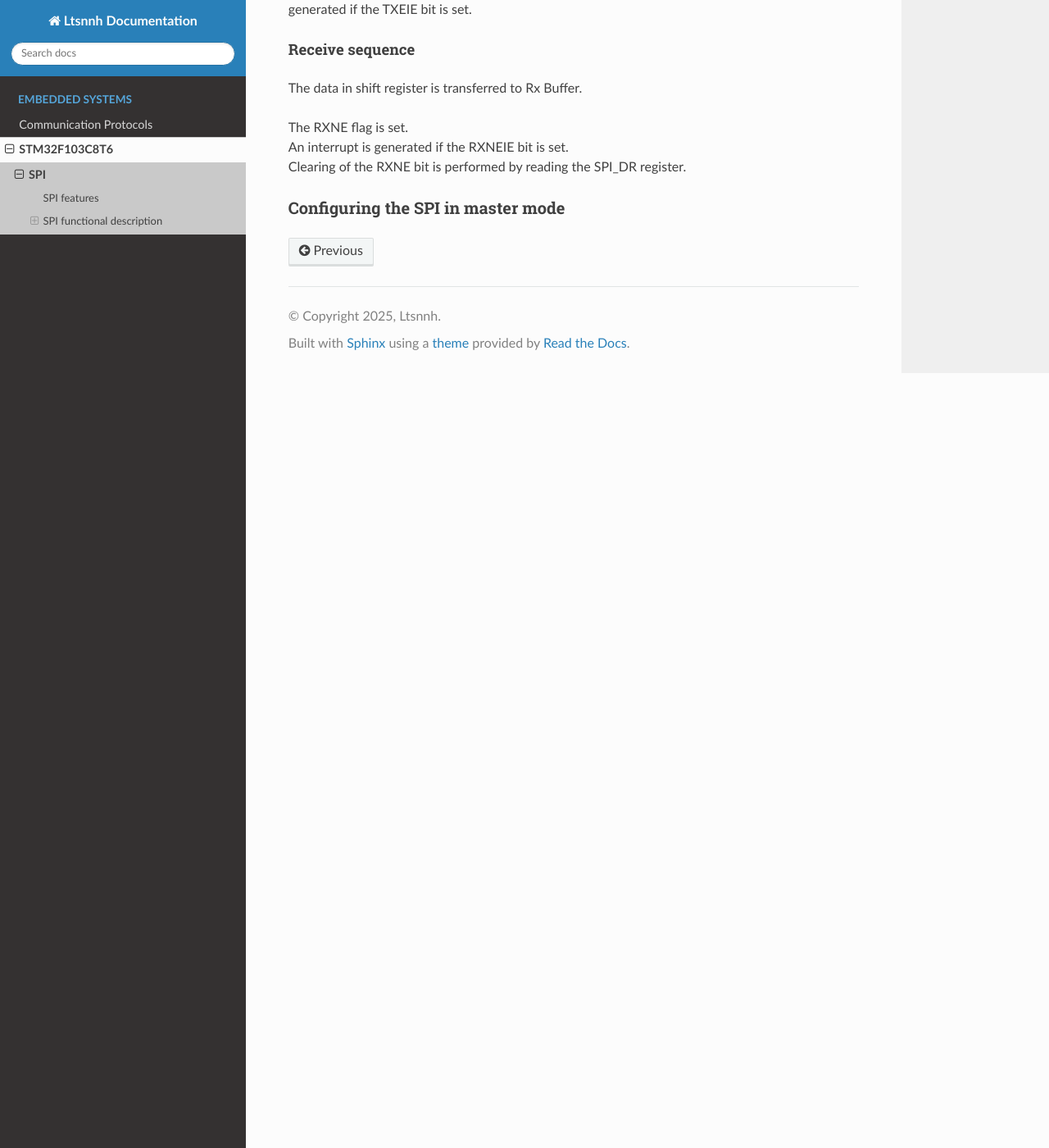
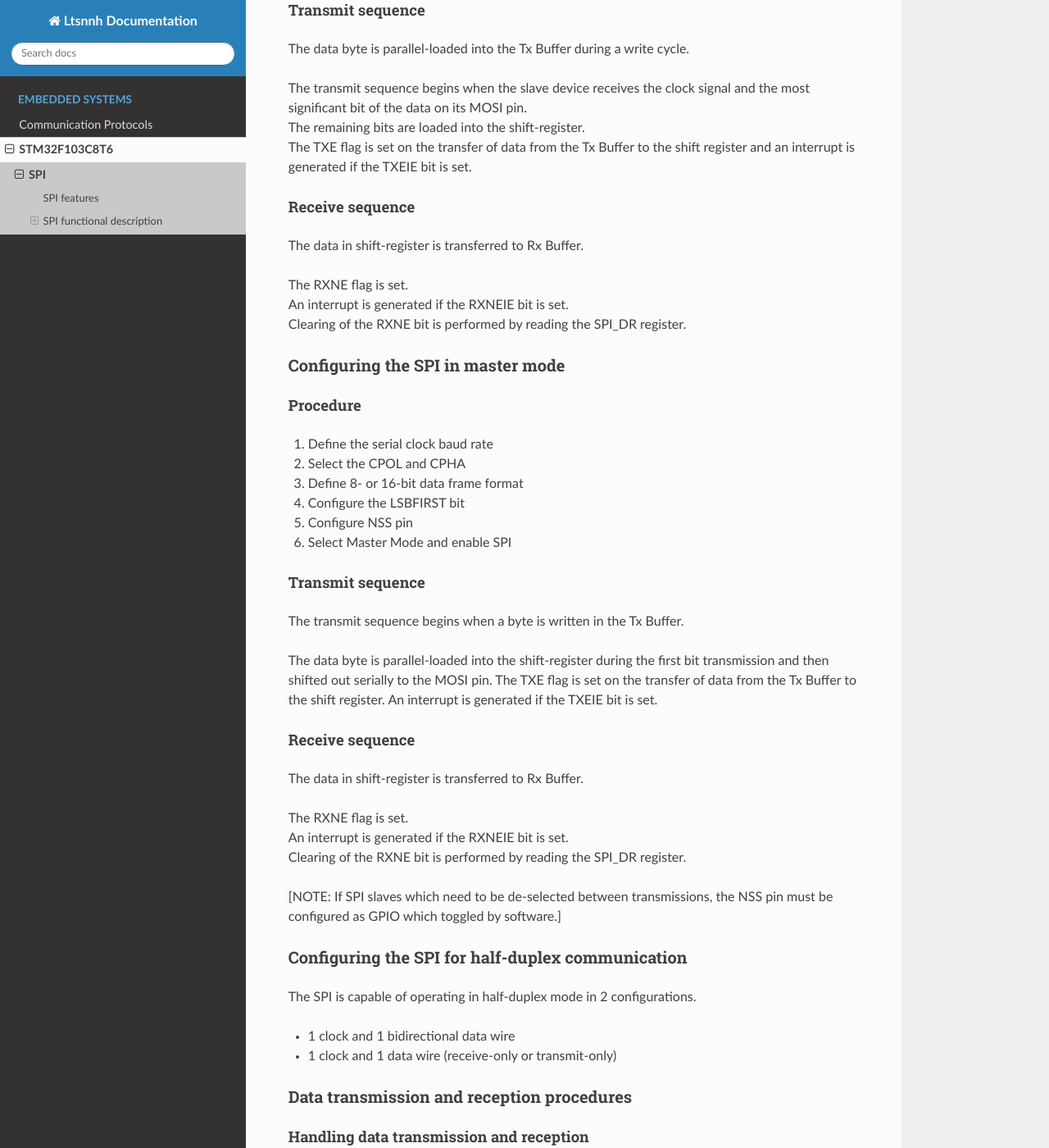
Before and after one commit to ltsnnh/documentation, a Sphinx documentation site: the page built from docs/source/stm32f103c8t6/spi.md, in a window 1280 px wide and 1400 px high, scrolled down 2676 px. Shown: the whole window at 82% size. Built offline with Sphinx 7.4.7 and the Read the Docs theme 3.1.0, drawn with Linux system fonts in a browser that asks for light colours; some of the changed text lies outside the part shown.

Commit message:
finish stm32/spi

```diff
--- a/docs/source/stm32f103c8t6/spi.md
+++ b/docs/source/stm32f103c8t6/spi.md
@@ -31,19 +31,19 @@
 </p>
 
 Usually, the SPI is connected to external devices through four pins:
-- **MISO**: Master In / Slave Out data.
-- **MOSI**: Master Out / Slave In data.
-- **SCK**: Serial Clock output for SPI masters and input for SPI slaves.
-- **NSS**: Slave select.
+- **MISO**: Master In / Slave Out data
+- **MOSI**: Master Out / Slave In data
+- **SCK**: Serial Clock output for SPI masters and input for SPI slaves
+- **NSS**: Slave select
 
 ### General
 
 #### Slave select (NSS) pin management
 
-- **Software NSS management**: The slave select information is driven internally, the external NSS pin remains free.
+- **Software NSS management**: The slave select information is driven internally, the external NSS pin remains free
 - **Hardware NSS management**
-    - **NSS output enabled**: only master mode.
-    - **NSS output disabled**: multimaster capability for devices operating in master mode and classic slave mode.
+    - **NSS output enabled**: only master mode
+    - **NSS output disabled**: multimaster capability for devices operating in master mode and classic slave mode
 
 #### Clock phase and clock polarity
 
@@ -62,6 +62,14 @@
 
 ### Configuring the SPI in slave mode
 
+#### Procedure
+
+1. Define 8- or 16-bit data frame format
+2. Select the CPOL and CPHA
+3. The frame format MSB-first or LSB-first
+4. Configure NSS pin
+5. Select Slave Mode and enable SPI
+
 #### Transmit sequence
 
 The data byte is parallel-loaded into the Tx Buffer during a write cycle.
@@ -72,10 +80,95 @@
 
 #### Receive sequence
 
-The data in shift register is transferred to Rx Buffer.
+The data in shift-register is transferred to Rx Buffer.
 
 The RXNE flag is set.
 An interrupt is generated if the RXNEIE bit is set.
 Clearing of the RXNE bit is performed by reading the SPI_DR register.
 
 ### Configuring the SPI in master mode
+
+#### Procedure
+
+1. Define the serial clock baud rate
+2. Select the CPOL and CPHA
+3. Define 8- or 16-bit data frame format
+4. Configure the LSBFIRST bit
+5. Configure NSS pin
+6. Select Master Mode and enable SPI
+
+#### Transmit sequence
+
+The transmit sequence begins when a byte is written in the Tx Buffer.
+
+The data byte is parallel-loaded into the shift-register during the first bit transmission and then shifted out serially to the MOSI pin.
+The TXE flag is set on the transfer of data from the Tx Buffer to the shift register.
+An interrupt is generated if the TXEIE bit is set.
+
+#### Receive sequence
+
+The data in shift-register is transferred to Rx Buffer.
+
+The RXNE flag is set.
+An interrupt is generated if the RXNEIE bit is set.
+Clearing of the RXNE bit is performed by reading the SPI_DR register.
+
+[NOTE: If SPI slaves which need to be de-selected between transmissions, the NSS pin must be configured as GPIO which toggled by software.]
+
+### Configuring the SPI for half-duplex communication
+
+The SPI is capable of operating in half-duplex mode in 2 configurations.
+- 1 clock and 1 bidirectional data wire
+- 1 clock and 1 data wire (receive-only or transmit-only)
+
+### Data transmission and reception procedures
+
+#### Handling data transmission and reception
+
+1. Enable the SPI by setting the SPE bit to 1
+2. Write the first data item to be transmitted into the SPI_DR register (this clears the TXE flag)
+3. Wait until TXE=1 and write the second data item to be transmitted. Then wait until RXNE=1 and read the SPI_DR to get the first received data item (this clears the RXNE bit). Repeat this operation for each data item to be transmitted/received until the n–1 received data
+4. Wait until RXNE=1 and read the last received data
+5. Wait until TXE=1 and then wait until BSY=0 before disabling the SPI
+
+This procedure can also be implemented using dedicated interrupt subroutines launched at each rising edges of the RXNE or TXE flag.
+
+### CRC calculation
+
+### Status flags
+
+#### Tx buffer empty flag (TXE)
+
+#### Rx buffer not empty (RXNE)
+
+#### BUSY flag (BSY)
+
+This BSY flag is set and cleared by hardware . The BSY flag indicates the state of the communication layer of the SPI. When BSY is set, it indicates that the SPI is busy communicating.
+
+### Disabling the SPI
+
+When a transfer is terminated, the application can stop the communication by disabling the SPI peripheral.
+
+### SPI communication using DMA (direct memory addressing)
+
+### Error flags
+
+#### Master mode fault (MODF)
+
+#### Overrun condition
+
+When the master device has sent data bytes and the slave device has not cleared the RXNE bit resulting from the previous data byte transmitted.
+
+The newly received data is lost.
+
+#### CRC error
+
+### SPI interrupts
+
+| Interrupt event | Event flag | Enable Control bit |
+| :---: | :---: | :---: |
+| Transmit buffer empty flag | TXE | TXEIE0 |
+| Receive buffer not empty flag | RXNE | 1RXNEIE |
+| Master Mode fault event | MODF | ERRIE |
+| Overrun error | OVR | ERRIE |
+| CRC error flag | CRCERR | ERRIE |
--- a/docs/source/stm32f103c8t6/stm32f103c8t6.rst
+++ b/docs/source/stm32f103c8t6/stm32f103c8t6.rst
@@ -19,7 +19,7 @@
 
 - 4 x 16-bit GPIO Ports (most are 5-volt tolerant)
 - 3 x USART (Universal Synchronous/ Asynchronous Receiver/ Transmitter)
-- 2 x :math:`I^2`C controllers
+- 2 x :math:`I^2C` controllers
 - 2 x SPI controllers
 - 2 x ADC (Analog Digital Converter)
 - 2 x DMA (Direct Memory Address controllers)
```
